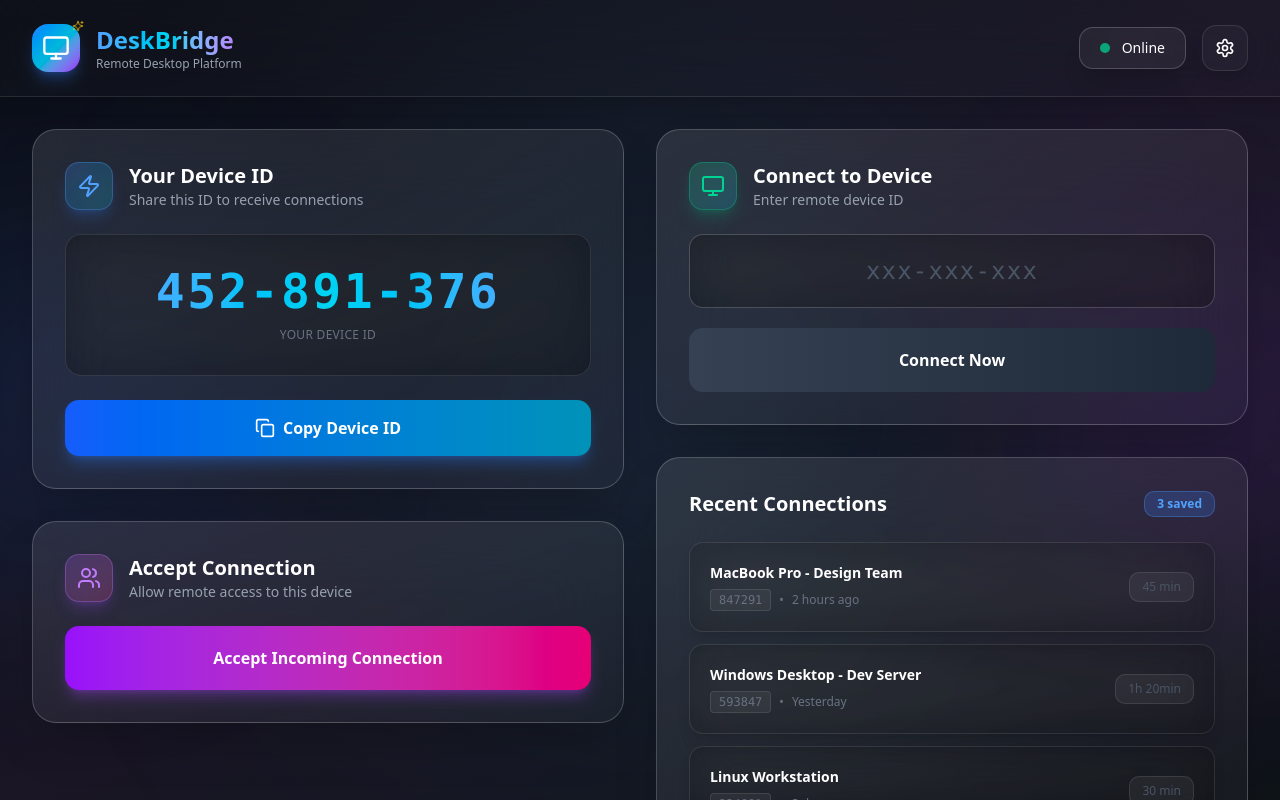
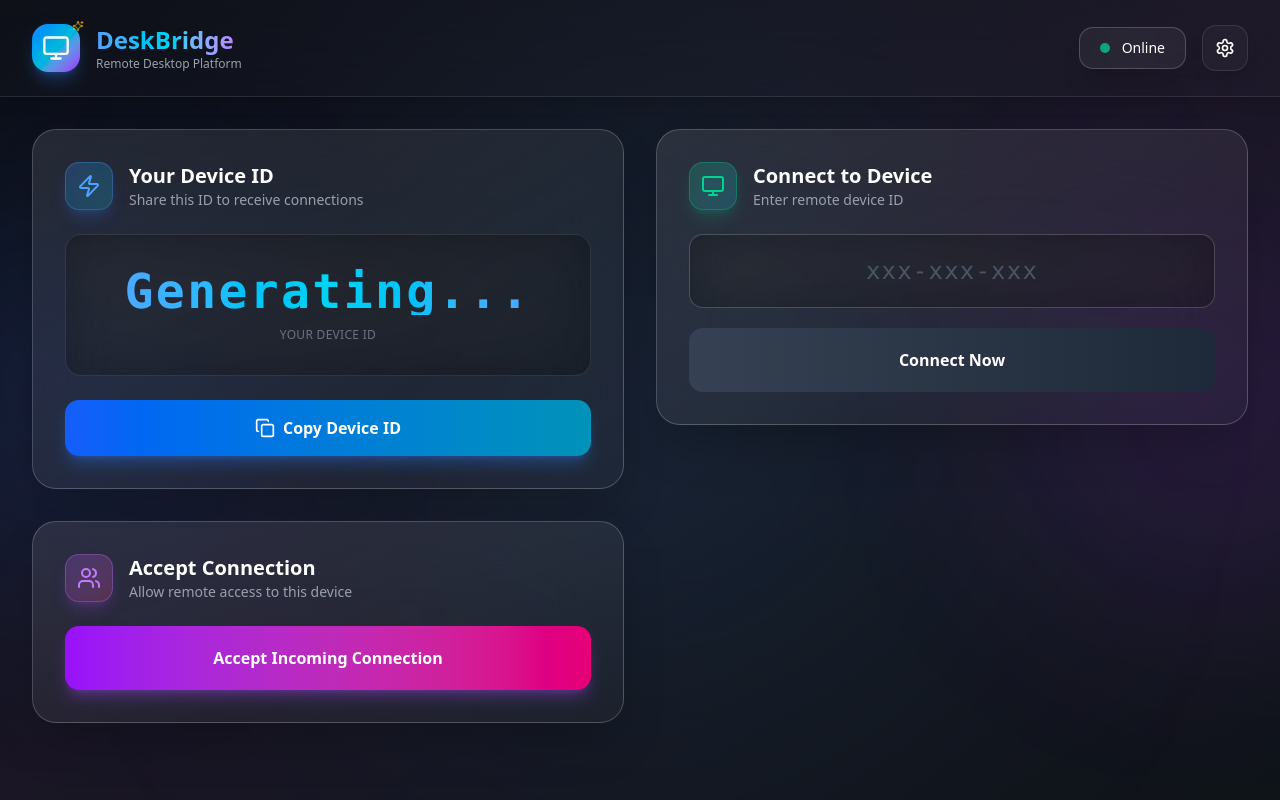
Before and after one commit to deepakpathik/deskbridge, a React (Vite) app: page / in a window 1280 px wide. Built offline with nearby package versions, Linux system fonts and the light colour scheme.

Commit message:
feat: add global app state with zustand and drive navigation

```diff
--- a/package.json
+++ b/package.json
@@ -43,9 +43,11 @@
             "react-hook-form": "^7.55.0",
             "react-resizable-panels": "^2.1.7",
             "recharts": "^2.15.2",
+            "socket.io-client": "^4.8.3",
             "sonner": "^2.0.3",
             "tailwind-merge": "*",
-            "vaul": "^1.1.2"
+            "vaul": "^1.1.2",
+            "zustand": "^5.0.10"
       },
       "devDependencies": {
             "@types/node": "^20.10.0",
--- a/src/App.tsx
+++ b/src/App.tsx
@@ -7,8 +7,8 @@ import { MobileHomeScreen } from './features/home/MobileHomeScreen';
 import { MobileLiveSessionScreen } from './features/session/MobileLiveSessionScreen';
 import { MobileSettingsScreen } from './features/settings/MobileSettingsScreen';
 import { useIsMobile } from './hooks/useIsMobile';
+import { useAppStore } from './store/useAppStore';
 
-export type ConnectionStatus = 'online' | 'connecting' | 'connected' | 'offline';
 export type Screen = 'home' | 'session' | 'settings';
 
 export interface Connection {
@@ -20,21 +20,12 @@ export interface Connection {
 }
 
 export default function App() {
-  const [currentScreen, setCurrentScreen] = useState<Screen>('home');
-  const [connectionStatus, setConnectionStatus] = useState<ConnectionStatus>('online');
+  const [isSettingsOpen, setIsSettingsOpen] = useState(false);
   const [showApprovalPopup, setShowApprovalPopup] = useState(false);
   const [incomingConnection, setIncomingConnection] = useState<string | null>(null);
   const isMobile = useIsMobile();
 
-  const handleConnect = (_deviceId: string) => {
-    setConnectionStatus('connecting');
-    setConnectionStatus('connecting');
-
-    setTimeout(() => {
-      setConnectionStatus('connected');
-      setCurrentScreen('session');
-    }, 2000);
-  };
+  const { status, setStatus, disconnect } = useAppStore();
 
   const handleAcceptConnection = () => {
     setIncomingConnection('Device #847291');
@@ -43,8 +34,7 @@ export default function App() {
 
   const handleApprove = () => {
     setShowApprovalPopup(false);
-    setConnectionStatus('connected');
-    setCurrentScreen('session');
+    setStatus('IN_SESSION');
   };
 
   const handleDeny = () => {
@@ -53,17 +43,26 @@ export default function App() {
   };
 
   const handleDisconnect = () => {
-    setConnectionStatus('online');
-    setCurrentScreen('home');
+    disconnect();
   };
 
   const handleOpenSettings = () => {
-    setCurrentScreen('settings');
+    setIsSettingsOpen(true);
   };
 
   const handleCloseSettings = () => {
-    setCurrentScreen('home');
+    setIsSettingsOpen(false);
   };
+
+  // Determine current view based on Store Status and Local Settings State
+  let CurrentView;
+  if (isSettingsOpen) {
+    CurrentView = isMobile ? MobileSettingsScreen : SettingsScreen;
+  } else if (status === 'IN_SESSION') {
+    CurrentView = isMobile ? MobileLiveSessionScreen : LiveSessionScreen;
+  } else {
+    CurrentView = isMobile ? MobileHomeScreen : HomeScreen;
+  }
 
   return (
     <div className="w-full h-screen bg-gradient-to-br from-[#0a0d14] via-[#1a1625] to-[#0f1419] text-white overflow-hidden relative">
@@ -74,48 +73,18 @@ export default function App() {
       </div>
 
       <div className="relative z-10 w-full h-full">
-        {isMobile ? (
-          <>
-            {currentScreen === 'home' && (
-              <MobileHomeScreen
-                connectionStatus={connectionStatus}
-                onConnect={handleConnect}
-                onAcceptConnection={handleAcceptConnection}
-                onOpenSettings={handleOpenSettings}
-              />
-            )}
-
-            {currentScreen === 'session' && (
-              <MobileLiveSessionScreen
-                onDisconnect={handleDisconnect}
-              />
-            )}
-
-            {currentScreen === 'settings' && (
-              <MobileSettingsScreen onClose={handleCloseSettings} />
-            )}
-          </>
+        {/* Render the determined view. We pass common props,
+            though specific components might ignore some.
+            We'll refine this as we refactor child components. */}
+        {status === 'IN_SESSION' && !isSettingsOpen ? (
+          <CurrentView onDisconnect={handleDisconnect} />
+        ) : isSettingsOpen ? (
+          <CurrentView onClose={handleCloseSettings} />
         ) : (
-          <>
-            {currentScreen === 'home' && (
-              <HomeScreen
-                connectionStatus={connectionStatus}
-                onConnect={handleConnect}
-                onAcceptConnection={handleAcceptConnection}
-                onOpenSettings={handleOpenSettings}
-              />
-            )}
-
-            {currentScreen === 'session' && (
-              <LiveSessionScreen
-                onDisconnect={handleDisconnect}
-              />
-            )}
-
-            {currentScreen === 'settings' && (
-              <SettingsScreen onClose={handleCloseSettings} />
-            )}
-          </>
+          <CurrentView
+            onAcceptConnection={handleAcceptConnection}
+            onOpenSettings={handleOpenSettings}
+          />
         )}
 
         {showApprovalPopup && (
--- a/src/features/home/HomeScreen.tsx
+++ b/src/features/home/HomeScreen.tsx
@@ -1,62 +1,40 @@
 import { Monitor, Zap, Users, Settings, Copy, Check, Sparkles } from 'lucide-react';
 import { useState } from 'react';
-import type { ConnectionStatus, Connection } from '../../App';
+import { useAppStore } from '../../store/useAppStore';
 
 interface HomeScreenProps {
-  connectionStatus: ConnectionStatus;
-  onConnect: (deviceId: string) => void;
   onAcceptConnection: () => void;
   onOpenSettings: () => void;
 }
 
-const recentConnections: Connection[] = [
-  {
-    id: '1',
-    deviceId: '847291',
-    deviceName: 'MacBook Pro - Design Team',
-    lastConnected: '2 hours ago',
-    duration: '45 min',
-  },
-  {
-    id: '2',
-    deviceId: '593847',
-    deviceName: 'Windows Desktop - Dev Server',
-    lastConnected: 'Yesterday',
-    duration: '1h 20min',
-  },
-  {
-    id: '3',
-    deviceId: '234091',
-    deviceName: 'Linux Workstation',
-    lastConnected: '3 days ago',
-    duration: '30 min',
-  },
-];
-
-export function HomeScreen({ connectionStatus, onConnect, onAcceptConnection, onOpenSettings }: HomeScreenProps) {
+export function HomeScreen({ onAcceptConnection, onOpenSettings }: HomeScreenProps) {
   const [deviceIdInput, setDeviceIdInput] = useState('');
   const [copied, setCopied] = useState(false);
-  const myDeviceId = '452-891-376';
+  const { status, myDeviceId, connectToDevice } = useAppStore();
+
+  const displayDeviceId = myDeviceId || 'Generating...';
 
   const handleCopyId = () => {
-    navigator.clipboard.writeText(myDeviceId);
-    setCopied(true);
-    setTimeout(() => setCopied(false), 2000);
+    if (myDeviceId) {
+      navigator.clipboard.writeText(myDeviceId);
+      setCopied(true);
+      setTimeout(() => setCopied(false), 2000);
+    }
   };
 
   const handleConnect = () => {
     if (deviceIdInput.trim()) {
-      onConnect(deviceIdInput);
+      connectToDevice(deviceIdInput);
     }
   };
 
   const getStatusColor = () => {
-    switch (connectionStatus) {
-      case 'online':
+    switch (status) {
+      case 'IDLE':
         return 'bg-emerald-400';
-      case 'connecting':
+      case 'CONNECTING':
         return 'bg-amber-400';
-      case 'connected':
+      case 'CONNECTED':
         return 'bg-blue-400';
       default:
         return 'bg-gray-500';
@@ -64,12 +42,12 @@ export function HomeScreen({ connectionStatus, onConnect, onAcceptConnection, on
   };
 
   const getStatusText = () => {
-    switch (connectionStatus) {
-      case 'online':
+    switch (status) {
+      case 'IDLE':
         return 'Online';
-      case 'connecting':
+      case 'CONNECTING':
         return 'Connecting...';
-      case 'connected':
+      case 'CONNECTED':
         return 'Connected';
       default:
         return 'Offline';
@@ -134,7 +112,7 @@ export function HomeScreen({ connectionStatus, onConnect, onAcceptConnection, on
                 <div className="backdrop-blur-xl bg-black/30 rounded-2xl p-8 mb-6 border border-white/10 shadow-inner">
                   <div className="text-center">
                     <div className="text-5xl font-bold tracking-wider mb-3 font-mono bg-gradient-to-r from-blue-400 via-cyan-400 to-blue-400 bg-clip-text text-transparent">
-                      {myDeviceId}
+                      {displayDeviceId}
                     </div>
                     <p className="text-xs text-gray-500 uppercase tracking-wide">Your Device ID</p>
                   </div>
@@ -213,10 +191,10 @@ export function HomeScreen({ connectionStatus, onConnect, onAcceptConnection, on
 
                   <button
                     onClick={handleConnect}
-                    disabled={!deviceIdInput.trim() || connectionStatus === 'connecting'}
+                    disabled={!deviceIdInput.trim() || status === 'CONNECTING'}
                     className="w-full py-5 rounded-xl bg-gradient-to-r from-emerald-600 to-cyan-600 hover:from-emerald-500 hover:to-cyan-500 disabled:from-gray-700 disabled:to-gray-800 disabled:cursor-not-allowed transition-all font-semibold shadow-lg shadow-emerald-500/30 disabled:shadow-none hover:shadow-emerald-500/50 hover:scale-[1.02] duration-200 disabled:hover:scale-100"
                   >
-                    {connectionStatus === 'connecting' ? (
+                    {status === 'CONNECTING' ? (
                       <span className="flex items-center justify-center gap-2">
                         <div className="w-5 h-5 border-2 border-white/30 border-t-white rounded-full animate-spin"></div>
                         Connecting...
@@ -229,43 +207,9 @@ export function HomeScreen({ connectionStatus, onConnect, onAcceptConnection, on
               </div>
             </div>
 
-            {/* Recent Connections - Glass Card */}
-            <div className="rounded-3xl p-8 backdrop-blur-2xl bg-gradient-to-br from-white/10 to-white/[0.03] border border-white/20 shadow-2xl">
-              <div className="flex items-center justify-between mb-6">
-                <h2 className="text-xl font-bold">Recent Connections</h2>
-                <div className="px-3 py-1 rounded-lg bg-blue-500/20 backdrop-blur-xl border border-blue-400/30 text-xs font-semibold text-blue-400">
-                  {recentConnections.length} saved
-                </div>
-              </div>
-
-              <div className="space-y-3">
-                {recentConnections.map((conn) => (
-                  <button
-                    key={conn.id}
-                    onClick={() => onConnect(conn.deviceId)}
-                    className="w-full p-5 backdrop-blur-xl bg-black/20 hover:bg-white/10 border border-white/10 hover:border-white/30 rounded-xl transition-all text-left group hover:scale-[1.02] duration-200 shadow-lg hover:shadow-xl"
-                  >
-                    <div className="flex items-center justify-between">
-                      <div className="flex-1">
-                        <div className="font-semibold text-sm mb-1.5 group-hover:text-cyan-400 transition-colors">
-                          {conn.deviceName}
-                        </div>
-                        <div className="text-xs text-gray-500 flex items-center gap-2">
-                          <span className="px-2 py-0.5 rounded bg-white/5 border border-white/10 font-mono">
-                            {conn.deviceId}
-                          </span>
-                          <span>•</span>
-                          <span>{conn.lastConnected}</span>
-                        </div>
-                      </div>
-                      <div className="text-xs text-gray-600 px-3 py-1.5 rounded-lg bg-white/5 border border-white/10 font-medium">
-                        {conn.duration}
-                      </div>
-                    </div>
-                  </button>
-                ))}
-              </div>
-            </div>
+            {/* Placeholder for Recent Connections or other info if needed, or just allow the layout to breathe.
+                For now, we remove the dummy recent connections to avoid clutter with fake data.
+             */}
           </div>
         </div>
       </div>
--- a/src/features/home/MobileHomeScreen.tsx
+++ b/src/features/home/MobileHomeScreen.tsx
@@ -1,63 +1,41 @@
-import { Monitor, Zap, Users, Settings, Copy, Check, Menu, Sparkles, ChevronRight } from 'lucide-react';
+import { Monitor, Zap, Users, Settings, Copy, Check, Sparkles, ChevronRight } from 'lucide-react';
 import { useState } from 'react';
-import type { ConnectionStatus, Connection } from '../../App';
+import { useAppStore } from '../../store/useAppStore';
 
 interface MobileHomeScreenProps {
-  connectionStatus: ConnectionStatus;
-  onConnect: (deviceId: string) => void;
   onAcceptConnection: () => void;
   onOpenSettings: () => void;
 }
 
-const recentConnections: Connection[] = [
-  {
-    id: '1',
-    deviceId: '847291',
-    deviceName: 'MacBook Pro - Design',
-    lastConnected: '2h ago',
-    duration: '45m',
-  },
-  {
-    id: '2',
-    deviceId: '593847',
-    deviceName: 'Windows Desktop',
-    lastConnected: 'Yesterday',
-    duration: '1h 20m',
-  },
-  {
-    id: '3',
-    deviceId: '234091',
-    deviceName: 'Linux Workstation',
-    lastConnected: '3d ago',
-    duration: '30m',
-  },
-];
-
-export function MobileHomeScreen({ connectionStatus, onConnect, onAcceptConnection, onOpenSettings }: MobileHomeScreenProps) {
+export function MobileHomeScreen({ onAcceptConnection, onOpenSettings }: MobileHomeScreenProps) {
   const [deviceIdInput, setDeviceIdInput] = useState('');
   const [copied, setCopied] = useState(false);
-  const [showMenu, setShowMenu] = useState(false);
-  const myDeviceId = '452-891-376';
+
+  const { status, myDeviceId, connectToDevice } = useAppStore();
+
+  const displayDeviceId = myDeviceId || 'Generating...';
 
   const handleCopyId = () => {
-    navigator.clipboard.writeText(myDeviceId);
-    setCopied(true);
-    setTimeout(() => setCopied(false), 2000);
+    if (myDeviceId) {
+      navigator.clipboard.writeText(myDeviceId);
+      setCopied(true);
+      setTimeout(() => setCopied(false), 2000);
+    }
   };
 
   const handleConnect = () => {
     if (deviceIdInput.trim()) {
-      onConnect(deviceIdInput);
+      connectToDevice(deviceIdInput);
     }
   };
 
   const getStatusColor = () => {
-    switch (connectionStatus) {
-      case 'online':
+    switch (status) {
+      case 'IDLE':
         return 'bg-emerald-400';
-      case 'connecting':
+      case 'CONNECTING':
         return 'bg-amber-400';
-      case 'connected':
+      case 'CONNECTED':
         return 'bg-blue-400';
       default:
         return 'bg-gray-500';
@@ -65,12 +43,12 @@ export function MobileHomeScreen({ connectionStatus, onConnect, onAcceptConnecti
   };
 
   const getStatusText = () => {
-    switch (connectionStatus) {
-      case 'online':
+    switch (status) {
+      case 'IDLE':
         return 'Online';
-      case 'connecting':
+      case 'CONNECTING':
         return 'Connecting...';
-      case 'connected':
+      case 'CONNECTED':
         return 'Connected';
       default:
         return 'Offline';
@@ -126,7 +104,7 @@ export function MobileHomeScreen({ connectionStatus, onConnect, onAcceptConnecti
             <div className="backdrop-blur-xl bg-black/30 rounded-2xl p-5 mb-5 border border-white/10 shadow-inner">
               <div className="text-center">
                 <div className="text-3xl font-bold tracking-wider mb-2 font-mono bg-gradient-to-r from-blue-400 via-cyan-400 to-blue-400 bg-clip-text text-transparent">
-                  {myDeviceId}
+                  {displayDeviceId}
                 </div>
                 <p className="text-[10px] text-gray-500 uppercase tracking-wide">Your Device ID</p>
               </div>
@@ -173,10 +151,10 @@ export function MobileHomeScreen({ connectionStatus, onConnect, onAcceptConnecti
 
               <button
                 onClick={handleConnect}
-                disabled={!deviceIdInput.trim() || connectionStatus === 'connecting'}
+                disabled={!deviceIdInput.trim() || status === 'CONNECTING'}
                 className="w-full py-4 rounded-xl bg-gradient-to-r from-emerald-600 to-cyan-600 disabled:from-gray-700 disabled:to-gray-800 disabled:cursor-not-allowed active:scale-95 transition-all font-semibold shadow-lg shadow-emerald-500/30 disabled:shadow-none"
               >
-                {connectionStatus === 'connecting' ? (
+                {status === 'CONNECTING' ? (
                   <span className="flex items-center justify-center gap-2">
                     <div className="w-4 h-4 border-2 border-white/30 border-t-white rounded-full animate-spin"></div>
                     Connecting...
@@ -206,41 +184,6 @@ export function MobileHomeScreen({ connectionStatus, onConnect, onAcceptConnecti
               Accept Incoming Connection
             </button>
           </div>
-
-          <div className="rounded-3xl p-6 backdrop-blur-2xl bg-gradient-to-br from-white/10 to-white/[0.03] border border-white/20 shadow-2xl">
-            <div className="flex items-center justify-between mb-5">
-              <h2 className="font-bold">Recent Connections</h2>
-              <div className="px-2.5 py-1 rounded-lg bg-blue-500/20 backdrop-blur-xl border border-blue-400/30 text-[10px] font-semibold text-blue-400">
-                {recentConnections.length}
-              </div>
-            </div>
-
-            <div className="space-y-3">
-              {recentConnections.map((conn) => (
-                <button
-                  key={conn.id}
-                  onClick={() => onConnect(conn.deviceId)}
-                  className="w-full p-4 backdrop-blur-xl bg-black/20 active:bg-white/10 border border-white/10 rounded-xl transition-all text-left"
-                >
-                  <div className="flex items-center justify-between mb-2">
-                    <div className="font-semibold text-sm">
-                      {conn.deviceName}
-                    </div>
-                    <ChevronRight className="w-4 h-4 text-gray-500" />
-                  </div>
-                  <div className="flex items-center gap-2 text-xs text-gray-500">
-                    <span className="px-2 py-0.5 rounded bg-white/5 border border-white/10 font-mono text-[10px]">
-                      {conn.deviceId}
-                    </span>
-                    <span>•</span>
-                    <span>{conn.lastConnected}</span>
-                    <span>•</span>
-                    <span>{conn.duration}</span>
-                  </div>
-                </button>
-              ))}
-            </div>
-          </div>
         </div>
       </div>
     </div>
--- a/src/features/session/LiveSessionScreen.tsx
+++ b/src/features/session/LiveSessionScreen.tsx
@@ -1,4 +1,5 @@
 import { useState, useEffect } from 'react';
+import { useAppStore } from '../../store/useAppStore';
 import {
   Monitor,
   Maximize,
@@ -27,6 +28,8 @@ export function LiveSessionScreen({ onDisconnect }: LiveSessionScreenProps) {
   const [latency, setLatency] = useState(24);
   const [fps, setFps] = useState(60);
   const [bandwidth, setBandwidth] = useState(4.2);
+
+  const { remoteDeviceId } = useAppStore();
 
 
   useEffect(() => {
@@ -272,7 +275,7 @@ export function LiveSessionScreen({ onDisconnect }: LiveSessionScreenProps) {
           <div className="w-2 h-2 bg-emerald-400 rounded-full animate-pulse shadow-lg shadow-emerald-400/50"></div>
           <div className="text-xs">
             <span className="text-gray-400">Connected to:</span>
-            <span className="text-white font-semibold ml-2">MacBook Pro - Design Team</span>
+            <span className="text-white font-semibold ml-2">{remoteDeviceId || 'Unknown Device'}</span>
           </div>
         </div>
       </div>
--- a/src/features/session/MobileLiveSessionScreen.tsx
+++ b/src/features/session/MobileLiveSessionScreen.tsx
@@ -1,4 +1,5 @@
 import { useState, useEffect } from 'react';
+import { useAppStore } from '../../store/useAppStore';
 import {
   Monitor,
   Maximize2,
@@ -27,6 +28,8 @@ export function MobileLiveSessionScreen({ onDisconnect }: MobileLiveSessionScree
   const [latency, setLatency] = useState(24);
   const [fps, setFps] = useState(60);
   const [bandwidth, setBandwidth] = useState(4.2);
+
+  const { remoteDeviceId } = useAppStore();
 
   // Simulate real-time metrics
   useEffect(() => {
@@ -60,7 +63,7 @@ export function MobileLiveSessionScreen({ onDisconnect }: MobileLiveSessionScree
                 <ChevronDown className="w-4 h-4" />
               </button>
               <div>
-                <div className="text-xs font-semibold">MacBook Pro - Design</div>
+                <div className="text-xs font-semibold">{remoteDeviceId || 'MacBook Pro - Design'}</div>
                 <div className="flex items-center gap-2 text-[10px] text-gray-400">
                   <div className="w-1.5 h-1.5 bg-emerald-400 rounded-full animate-pulse"></div>
                   Connected
@@ -186,11 +189,10 @@ export function MobileLiveSessionScreen({ onDisconnect }: MobileLiveSessionScree
                 {/* Mouse Control */}
                 <button
                   onClick={() => setMouseControl(!mouseControl)}
-                  className={`aspect-square rounded-2xl transition-all ${
-                    mouseControl
+                  className={`aspect-square rounded-2xl transition-all ${mouseControl
                       ? 'bg-gradient-to-br from-blue-600 to-cyan-600 shadow-lg shadow-blue-500/30'
                       : 'bg-white/5 border border-white/10'
-                  } flex flex-col items-center justify-center gap-1 active:scale-95`}
+                    } flex flex-col items-center justify-center gap-1 active:scale-95`}
                 >
                   <MousePointer className="w-5 h-5" />
                   <span className="text-[10px]">Mouse</span>
@@ -199,11 +201,10 @@ export function MobileLiveSessionScreen({ onDisconnect }: MobileLiveSessionScree
                 {/* Keyboard Control */}
                 <button
                   onClick={() => setKeyboardControl(!keyboardControl)}
-                  className={`aspect-square rounded-2xl transition-all ${
-                    keyboardControl
+                  className={`aspect-square rounded-2xl transition-all ${keyboardControl
                       ? 'bg-gradient-to-br from-blue-600 to-cyan-600 shadow-lg shadow-blue-500/30'
                       : 'bg-white/5 border border-white/10'
-                  } flex flex-col items-center justify-center gap-1 active:scale-95`}
+                    } flex flex-col items-center justify-center gap-1 active:scale-95`}
                 >
                   <Keyboard className="w-5 h-5" />
                   <span className="text-[10px]">Keyboard</span>
@@ -212,11 +213,10 @@ export function MobileLiveSessionScreen({ onDisconnect }: MobileLiveSessionScree
                 {/* Audio */}
                 <button
                   onClick={() => setAudioEnabled(!audioEnabled)}
-                  className={`aspect-square rounded-2xl transition-all ${
-                    audioEnabled
+                  className={`aspect-square rounded-2xl transition-all ${audioEnabled
                       ? 'bg-white/5 border border-white/10'
                       : 'bg-red-500/20 border border-red-500/30'
-                  } flex flex-col items-center justify-center gap-1 active:scale-95`}
+                    } flex flex-col items-center justify-center gap-1 active:scale-95`}
                 >
                   {audioEnabled ? <Volume2 className="w-5 h-5" /> : <VolumeX className="w-5 h-5 text-red-400" />}
                   <span className="text-[10px]">Audio</span>
--- /dev/null
+++ b/src/store/useAppStore.ts
@@ -0,0 +1,39 @@
+import { create } from 'zustand';
+
+export type AppStatus = 'IDLE' | 'CONNECTING' | 'CONNECTED' | 'IN_SESSION' | 'ERROR';
+
+interface AppStore {
+    status: AppStatus;
+    myDeviceId: string | null;
+    remoteDeviceId: string | null;
+
+    // Actions
+    setStatus: (status: AppStatus) => void;
+    setMyDeviceId: (id: string) => void;
+    connectToDevice: (targetId: string) => void;
+    disconnect: () => void;
+}
+
+export const useAppStore = create<AppStore>((set) => ({
+    status: 'IDLE',
+    myDeviceId: null,
+    remoteDeviceId: null,
+
+    setStatus: (status) => set({ status }),
+
+    setMyDeviceId: (id) => set({ myDeviceId: id }),
+
+    connectToDevice: (targetId) => {
+        set({ status: 'CONNECTING', remoteDeviceId: targetId });
+        // Simulation for now - will be replaced by real socket logic later
+        setTimeout(() => {
+            set({ status: 'CONNECTED' });
+            // Auto transition to session for now to test nav, removed in later steps
+            setTimeout(() => {
+                set({ status: 'IN_SESSION' });
+            }, 1000);
+        }, 1500);
+    },
+
+    disconnect: () => set({ status: 'IDLE', remoteDeviceId: null }),
+}));
```
Also changed, not shown: 4 other files (tests, documents, lock files or other folders). Lines whose indentation alone changed are shown as unchanged.
